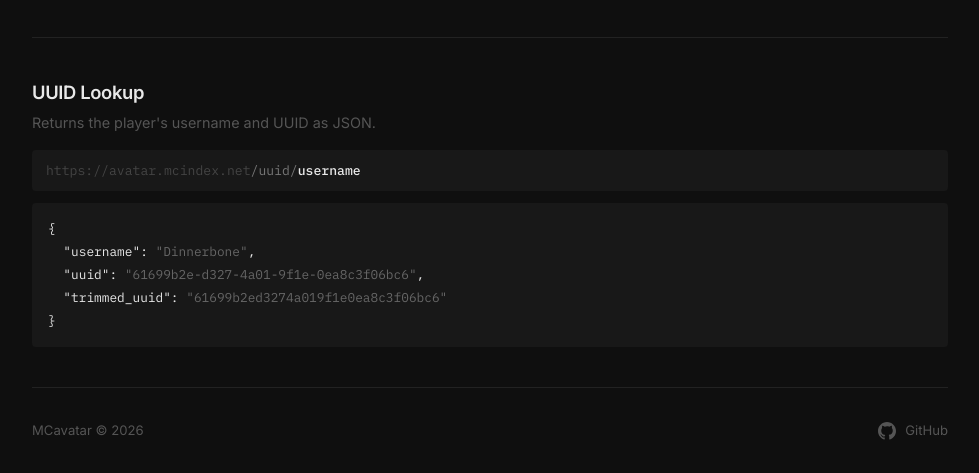
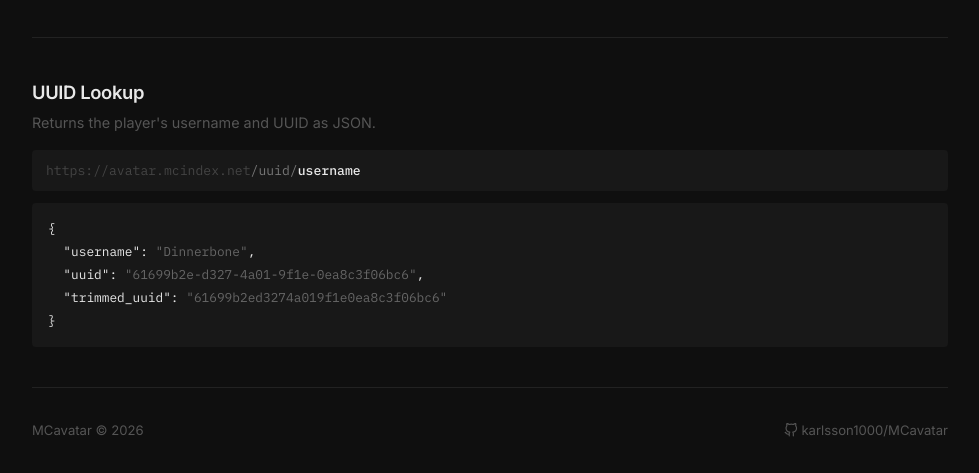
Before and after one commit to karlsson1000/MCavatar, a plain HTML site: page index.html in a window 1280 px wide. Shown: the part 1316-1789 px from the top of the page, without its empty margins (150-1129 px from the left). Drawn offline with Linux system fonts and the light colour scheme; no server answers.

Commit message:
update github link

```diff
--- a/index.html
+++ b/index.html
@@ -154,10 +154,10 @@
     <div class="wrap">
       <span class="footer-left">MCavatar &copy; 2026</span>
       <a href="https://github.com/karlsson1000/MCavatar" target="_blank" rel="noopener noreferrer" aria-label="GitHub">
-        <svg xmlns="http://www.w3.org/2000/svg" width="18" height="18" viewBox="0 0 24 24" fill="currentColor" style="display:inline-block;vertical-align:middle;margin-right:6px;">
-          <path d="M12 0C5.374 0 0 5.373 0 12c0 5.302 3.438 9.8 8.207 11.387.599.111.793-.261.793-.577v-2.234c-3.338.726-4.033-1.416-4.033-1.416-.546-1.387-1.333-1.756-1.333-1.756-1.089-.745.083-.729.083-.729 1.205.084 1.839 1.237 1.839 1.237 1.07 1.834 2.807 1.304 3.492.997.107-.775.418-1.305.762-1.604-2.665-.305-5.467-1.334-5.467-5.931 0-1.311.469-2.381 1.236-3.221-.124-.303-.535-1.524.117-3.176 0 0 1.008-.322 3.301 1.23A11.509 11.509 0 0 1 12 5.803c1.02.005 2.047.138 3.006.404 2.291-1.552 3.297-1.23 3.297-1.23.653 1.653.242 2.874.118 3.176.77.84 1.235 1.911 1.235 3.221 0 4.609-2.807 5.624-5.479 5.921.43.372.823 1.102.823 2.222v3.293c0 .319.192.694.801.576C20.566 21.797 24 17.3 24 12c0-6.627-5.373-12-12-12z"/>
+        <svg width="14" height="14" viewBox="0 0 24 24" fill="none" stroke="currentColor" stroke-width="2" stroke-linecap="round" stroke-linejoin="round" style="vertical-align: -2px;">
+          <path d="M9 19c-5 1.5-5-2.5-7-3m14 6v-3.87a3.37 3.37 0 0 0-.94-2.61c3.14-.35 6.44-1.54 6.44-7A5.44 5.44 0 0 0 20 4.77 5.07 5.07 0 0 0 19.91 1S18.73.65 16 2.48a13.38 13.38 0 0 0-7 0C6.27.65 5.09 1 5.09 1A5.07 5.07 0 0 0 5 4.77a5.44 5.44 0 0 0-1.5 3.78c0 5.42 3.3 6.61 6.44 7A3.37 3.37 0 0 0 9 18.13V22"/>
         </svg>
-        GitHub
+        karlsson1000/MCavatar
       </a>
     </div>
   </footer>
```
